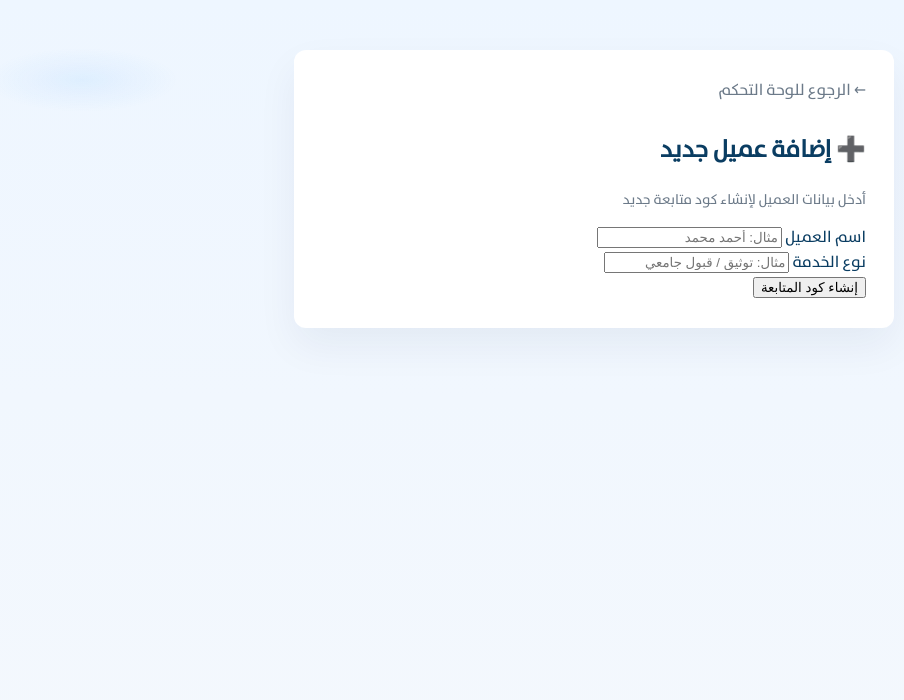
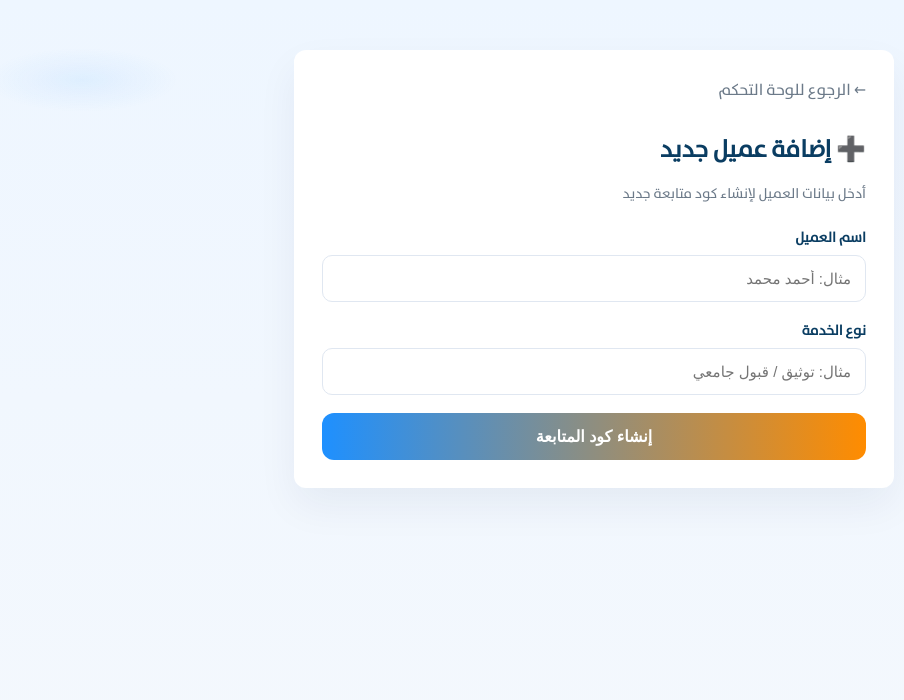
Before and after one commit to Mgdadali/249-subsite, a Flask app: page /admin/add-client in a window 1280 px wide. Shown: the top 700 px of the page, without its empty margins (46-950 px from the left). Run offline with Flask 3, Linux system fonts and the light colour scheme; the visitor is signed in with stand-in values (Sample User, id 1); parts of the project's set-up code (start-up, migrations or seed data) failed here and were passed over.

Commit message:
Update style.css

```diff
--- a/static/style.css
+++ b/static/style.css
@@ -292,3 +292,66 @@ body{
   border:1px solid #ddd;
   margin-bottom:10px;
 }
+
+## في الاسفل يوجد استايل مربع اضافة عميل جديد
+
+
+/* ===== Admin Add Client Form ===== */
+.admin-form-card{
+  background:#fff;
+  padding:28px;
+  border-radius:14px;
+  box-shadow:0 18px 40px rgba(12,38,81,0.08);
+}
+
+.admin-form-card h2{
+  margin-bottom:6px;
+}
+
+.admin-form-card .muted{
+  margin-bottom:22px;
+}
+
+.form-group{
+  margin-bottom:18px;
+}
+
+.form-group label{
+  display:block;
+  margin-bottom:6px;
+  font-weight:600;
+  font-size:14px;
+}
+
+.form-group input{
+  width:100%;
+  padding:14px;
+  border-radius:10px;
+  border:1px solid #e0e7f1;
+  font-size:15px;
+  transition:border-color .2s, box-shadow .2s;
+}
+
+.form-group input:focus{
+  outline:none;
+  border-color:#1e90ff;
+  box-shadow:0 0 0 3px rgba(30,144,255,.12);
+}
+
+.btn-primary{
+  width:100%;
+  padding:14px;
+  border:none;
+  border-radius:12px;
+  background:linear-gradient(90deg,#1e90ff,#ff8c00);
+  color:#fff;
+  font-size:16px;
+  font-weight:600;
+  cursor:pointer;
+  transition:transform .2s, box-shadow .2s;
+}
+
+.btn-primary:hover{
+  transform:translateY(-2px);
+  box-shadow:0 12px 30px rgba(255,140,0,.25);
+}
```
